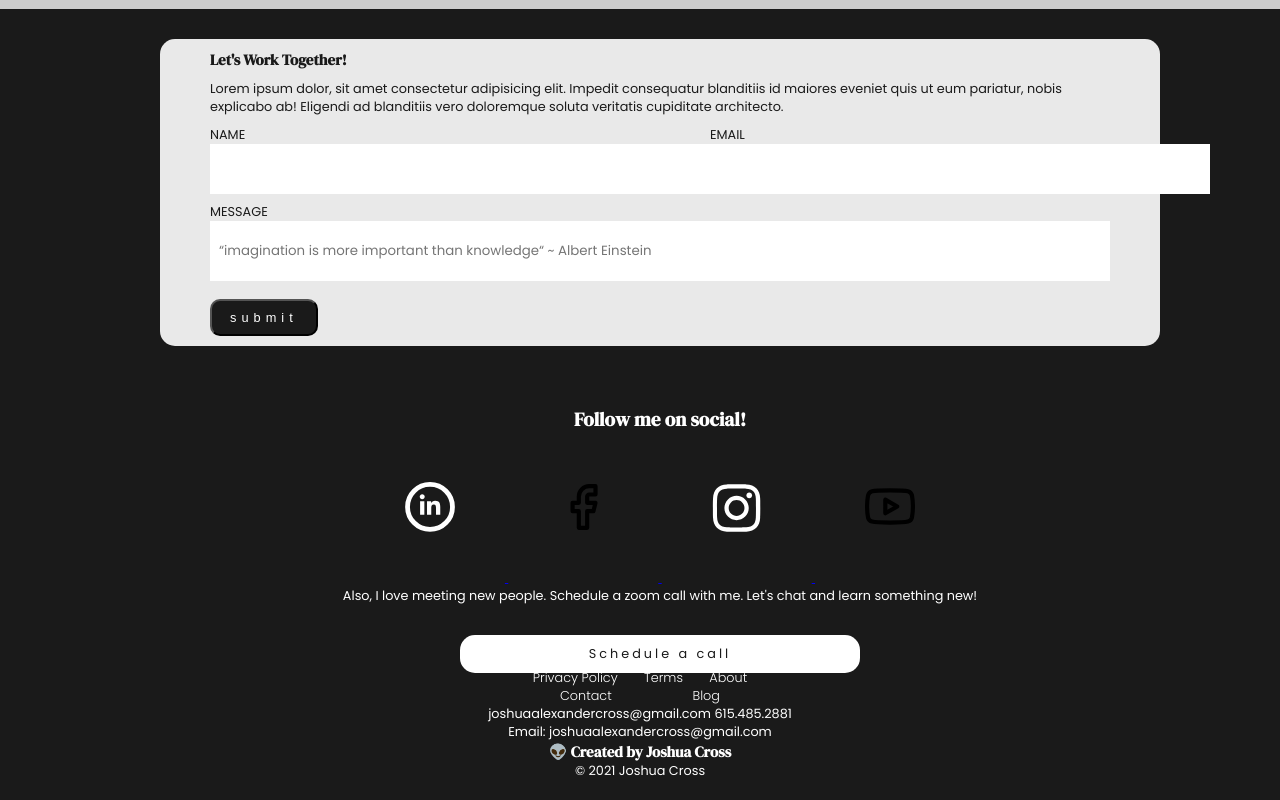
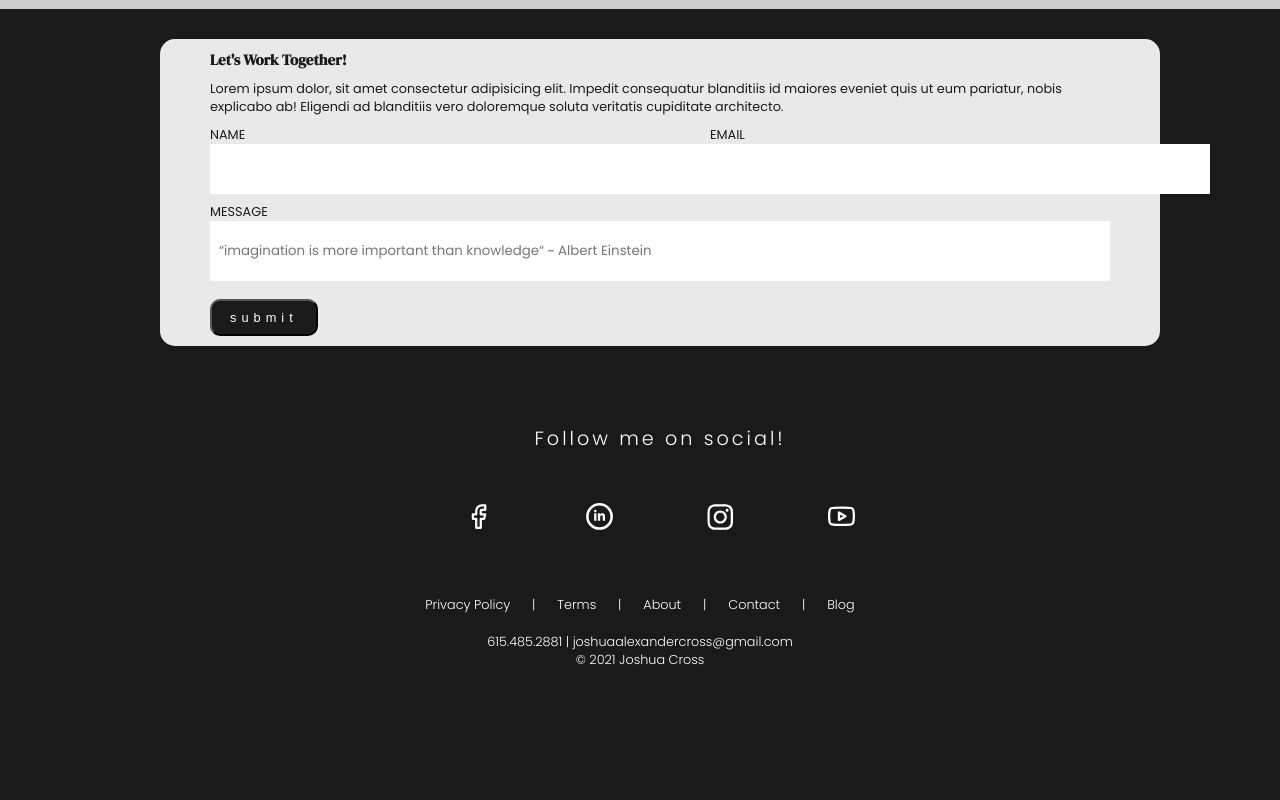
Before and after one commit to joshacross/portfolio, a plain HTML site: page index.html in a window 1280 px wide. Shown: the part 2112-2912 px from the top of the page. After the commit the page ends 2801 px from the top, so only its background shows below. Drawn offline with Linux system fonts and the light colour scheme.

Commit message:
fixed footer code html and css removing flexbox

```diff
--- a/assets/css/style.css
+++ b/assets/css/style.css
@@ -262,35 +262,37 @@ button:active {
 .social {
     text-align: center;
     text-size: 2vw;
+    margin: 5% 5% 10% 5%;
+}
+
+.social h2 {
+    font-family: 'Poppins', sans-serif !important;
+    letter-spacing: 3px;
+    font-weight: lighter;
+    font-size: 1.5vw;
 }
 
 .social img {
-    width: 5%;
-    color: white;
-    margin: 5%;
+    width: 3%;
+    margin: .5% 5%;
+    padding-top: 5%;
 }
 
-.schedule a {
-    background-color: var(--primary-color);
+.social a {
     text-decoration: none;
-    color: var(--secondary-color);
-    letter-spacing: 3px;
-    padding: 1% 5%;
-    border-radius: 15px;
-    display: block;
-    margin: 3% 30%;
+}
+
+.white {
+    filter: invert(100%);
 }
 
 /*Social Section Styles End*/
 
 /*Footer Styles*/
 footer {
-    display: flex;
-    flex-wrap: wrap;
-    flex-direction: column;
-    align-items: center;
-    list-style: none;
     margin: 20px;
+    text-align: center;
+    font-weight: lighter;
 }
 
 footer a {
@@ -299,22 +301,27 @@ footer a {
 }
 
 footer nav ul {
-    display: flex;
-    flex-wrap: wrap;
-    justify-content: space-around;
     align-items: center;
     list-style: none;
 }
 
 footer nav ul li {
     display: inline;
-    margin: 0 5%;
+    padding: 1%;
     font-weight: lighter;
     font-size: 1vw;
 }
 
+footer nav ul a:hover {
+    text-decoration: underline;
+}
+
 footer div ul li {
     display: inline;
+}
+
+footer div ul a:hover {
+    font-weight: bold;
 }
 /*Footer Styles End*/
 
--- a/index.html
+++ b/index.html
@@ -2,10 +2,7 @@
 <html lang="en">
   <head>
     <meta charset="UTF-8" />
-    <meta
-      name="title"
-      content="Joshua Cross Portfolio"
-    />
+    <meta name="title" content="Joshua Cross Portfolio" />
     <meta
       name="description"
       content="Joshua Cross is an aspiring tech enthusiast, digital marketer, and content producer in Nashville, TN. Portolio shows responsive web-design and advanced-css skills."
@@ -14,23 +11,17 @@
       name="keywords"
       content="portfolio, responsive, advanced-css, marketing"
     />
-    <meta
-      name="author"
-      content="Joshua Cross"
-    />
-    <meta
-      name="viewport"
-      content="width=device=width, initial-scale=1.0"
-    />
+    <meta name="author" content="Joshua Cross" />
+    <meta name="viewport" content="width=device=width, initial-scale=1.0" />
     <title>Joshua Cross Portfolio</title>
     <!--Fonts-->
-    <link rel="preconnect" href="https://fonts.gstatic.com">
-    <link href="https://fonts.googleapis.com/css2?family=DM+Serif+Display&family=Poppins:wght@300;400;700&display=swap" rel="stylesheet">
+    <link rel="preconnect" href="https://fonts.gstatic.com" />
+    <link
+      href="https://fonts.googleapis.com/css2?family=DM+Serif+Display&family=Poppins:wght@300;400;700&display=swap"
+      rel="stylesheet"
+    />
     <!--Stylesheet-->
-    <link
-      rel="stylesheet"
-      href="./assets/css/style.css"
-    />
+    <link rel="stylesheet" href="./assets/css/style.css" />
   </head>
 </html>
 <body>
@@ -66,23 +57,29 @@
       <h1>I elevate user experiences using telekinesis</h1>
     </section>
     <!--Hero Section-->
-    <section class="hero">
-    </section>
+    <section class="hero"></section>
     <!--About Section-->
     <section id="about" class="twelve">
       <article>
         <h2>About</h2>
         <p>
-          Joshua Cross is an aspiring tech enthusiast, digital marketer, and content producer in Nashville, TN.
-          He has assisted in building two seven figure eCommerce companies (The SalesMentor, LLC, The Cash-Flow Specialist)
-          from the ground up, edited and filmed winning ad creatives that had generated hundreds of thousands of dollars in
-          gross revenue, and helped over 10,000 people get jobs in one of the most significant economic downturns in history.
+          Joshua Cross is an aspiring tech enthusiast, digital marketer, and
+          content producer in Nashville, TN. He has assisted in building two
+          seven figure eCommerce companies (The SalesMentor, LLC, The Cash-Flow
+          Specialist) from the ground up, edited and filmed winning ad creatives
+          that had generated hundreds of thousands of dollars in gross revenue,
+          and helped over 10,000 people get jobs in one of the most significant
+          economic downturns in history.
         </p>
-        <p>Throughout his professional career, Joshua has worked with industry leading companies all over the U.S.,
-          including Music Business Association, NSAI, Brainfarm Cinema, Wolvvs Entertainment, Red Bull Media House,
-          Highmark Health, S.C. Johnson, Starkist, H.G. Heinz, Microsoft, Music Business Association, USA Today, and Microsoft.
-          He received a Bachelors of Business Administration from Belmont University’s Massey School of Business, and won awards
-          for entrepreneurship and academic excellence.
+        <p>
+          Throughout his professional career, Joshua has worked with industry
+          leading companies all over the U.S., including Music Business
+          Association, NSAI, Brainfarm Cinema, Wolvvs Entertainment, Red Bull
+          Media House, Highmark Health, S.C. Johnson, Starkist, H.G. Heinz,
+          Microsoft, Music Business Association, USA Today, and Microsoft. He
+          received a Bachelors of Business Administration from Belmont
+          University’s Massey School of Business, and won awards for
+          entrepreneurship and academic excellence.
         </p>
         <p><a href="./about">Learn More...</a></p>
       </article>
@@ -120,17 +117,22 @@
           <div class="project-info">
             <h3>Horiseon Social Solutions, Inc.</h3>
             <p>
-                  The following website is an on-the-job ticket that required me, as a website developer,
-                  to refract existing code, modifying and consolidating the existing HTML and CSS language and structure,
-                  to optimize SEO and establish accessibility to the website.
+              The following website is an on-the-job ticket that required me, as
+              a website developer, to refract existing code, modifying and
+              consolidating the existing HTML and CSS language and structure, to
+              optimize SEO and establish accessibility to the website.
             </p>
           </div>
           <div class="project-links">
-              <a href="https://joshacross.github.io/horiseon-social-solutions-beta/">
+            <a
+              href="https://joshacross.github.io/horiseon-social-solutions-beta/"
+            >
               Visit Website
             </a>
-              <br>
-              <a href="https://github.com/joshacross/horiseon-social-solutions-beta">
+            <br />
+            <a
+              href="https://github.com/joshacross/horiseon-social-solutions-beta"
+            >
               View Code
             </a>
           </div>
@@ -147,21 +149,21 @@
           <div class="project-info">
             <h3>Run Buddy, Inc.</h3>
             <p>
-              A fully responsive, HTML & CSS mock-up that was built by using a git repository to commit and branch
-              incremental changes through the development process. The code in this design is organized to improve
-              long-term sustainability and assessibiilty as more content is added, and uses advanced CSS (i.e Psuedoclass),
-              media-queries, and flexbox to create resposive designs on various screen sizes.
+              A fully responsive, HTML & CSS mock-up that was built by using a
+              git repository to commit and branch incremental changes through
+              the development process. The code in this design is organized to
+              improve long-term sustainability and assessibiilty as more content
+              is added, and uses advanced CSS (i.e Psuedoclass), media-queries,
+              and flexbox to create resposive designs on various screen sizes.
             </p>
           </div>
           <div class="project-links">
             <a href="https://joshacross.github.io/run-buddy/">
               Visit Website
             </a>
-          <br>
+            <br />
 
-          <a href="https://github.com/joshacross/run-buddy">
-            View Code
-          </a>
+            <a href="https://github.com/joshacross/run-buddy"> View Code </a>
           </div>
         </div>
         <div class="project-image">
@@ -174,12 +176,8 @@
     </section>
     <!--Break Quote Section-->
     <section class="break-quote">
-        <h1>
-          "The Only Constant In Life Is Change"
-        </h1>
-        <p>
-          -Heraclitus
-        </p>
+      <h1>"The Only Constant In Life Is Change"</h1>
+      <p>-Heraclitus</p>
     </section>
     <!--Contact Section-->
     <section id="contact" class="contact twelve">
@@ -188,27 +186,27 @@
           <h3>Let's Work Together!</h3>
           <p>
             Lorem ipsum dolor, sit amet consectetur adipisicing elit. Impedit
-            consequatur blanditiis id maiores eveniet quis ut eum pariatur, nobis
-            explicabo ab! Eligendi ad blanditiis vero doloremque soluta veritatis
-            cupiditate architecto.
+            consequatur blanditiis id maiores eveniet quis ut eum pariatur,
+            nobis explicabo ab! Eligendi ad blanditiis vero doloremque soluta
+            veritatis cupiditate architecto.
           </p>
         </div>
         <form action="#">
           <div class="form-row1">
             <div class="name">
               <label for="contact-name">NAME</label>
-              <br>
+              <br />
               <input type="text" id="contact-name" placeholder="" required />
             </div>
             <div class="email">
               <label for="email"> EMAIL</label>
-              <br>
+              <br />
               <input type="email" id="contact-email" placeholder="" required />
             </div>
           </div>
           <div class="form-row2">
             <label for="message">MESSAGE</label>
-            <br>
+            <br />
             <input
               type="textarea"
               id="message-area"
@@ -216,35 +214,27 @@
               required
             />
           </div>
-          <br>
-          <button type="submit">
-            submit
-          </button>
+          <br />
+          <button type="submit">submit</button>
         </form>
       </div>
     </section>
     <!--Social Connect Section-->
     <section class="social twelve">
-      <h2>
-        Follow me on social!
-      </h2>
+      <h2>Follow me on social!</h2>
       <div class="social-links">
+        <a href="https://www.facebook.com/josh.cross.52/">
+          <img src="./assets/images/facebook.svg" alt="" class="white" />
+        </a>
         <a href="https://linkedin.com/in/joshuaalexandercross/">
-          <img src="./assets/images/LinkedIn.svg" alt="">
-        </a>
-        <a href="https://www.facebook.com/josh.cross.52/">
-          <img src="./assets/images/facebook.svg" alt="">
+          <img src="./assets/images/LinkedIn.svg" alt="" />
         </a>
         <a href="https://instagram.com/joshuaacross">
-          <img src="./assets/images/Instagram.svg" alt="">
+          <img src="./assets/images/Instagram.svg" alt="" />
         </a>
         <a href="https://www.youtube.com/channel/UCEh1FmERZW_gg4FHApo2vzQ">
-          <img src="./assets/images/youtube.svg" alt="">
+          <img src="./assets/images/youtube.svg" alt="" class="white" />
         </a>
-      </div>
-      <p>Also, I love meeting new people. Schedule a zoom call with me. Let's chat and learn something new!</p>
-      <div class="schedule">
-        <a href="#">Schedule a call</a>
       </div>
     </section>
   </main>
@@ -253,28 +243,30 @@
     <nav>
       <ul>
         <li><a href="./privacy-policy.html">Privacy Policy</a></li>
+        <li>|</li>
         <li><a href="./terms.html">Terms</a></li>
+        <li>|</li>
         <li><a href="./about.html">About</a></li>
+        <li>|</li>
         <li><a href="./contact">Contact</a></li>
+        <li>|</li>
         <li><a href="https://heyjoshcross.com/blog">Blog</a></li>
       </ul>
     </nav>
+    <br />
     <div>
       <ul>
+        <li>
+          <a href="tel:16154852881"> 615.485.2881 </a>
+        </li>
+        <li>|</li>
         <li>
           <a href="mailto:joshuaalexandercross@gmail.com">
             joshuaalexandercross@gmail.com
           </a>
         </li>
-      <li>
-        <a href="tel:16154852881">
-          615.485.2881
-        </a>
-      </li>
       </ul>
     </div>
-    <a href="mailto:joshuaalexandercross@gmail.com">Email: joshuaalexandercross@gmail.com</a>
-    <h3>&#128125 Created by Joshua Cross</h3>
-    © 2021 Joshua Cross
+    <p>© 2021 Joshua Cross</p>
   </footer>
 </body>
```
Also changed, not shown: assets/images/facebookwhite.svg (added). Lines whose indentation alone changed are shown as unchanged.
